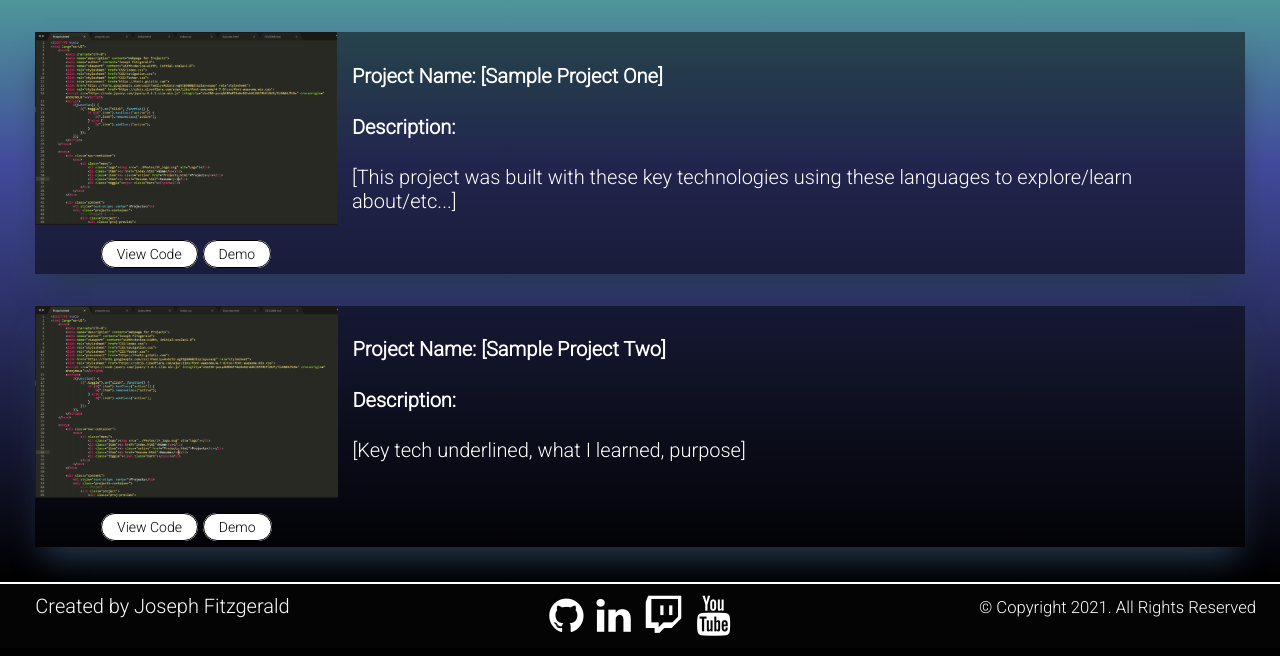
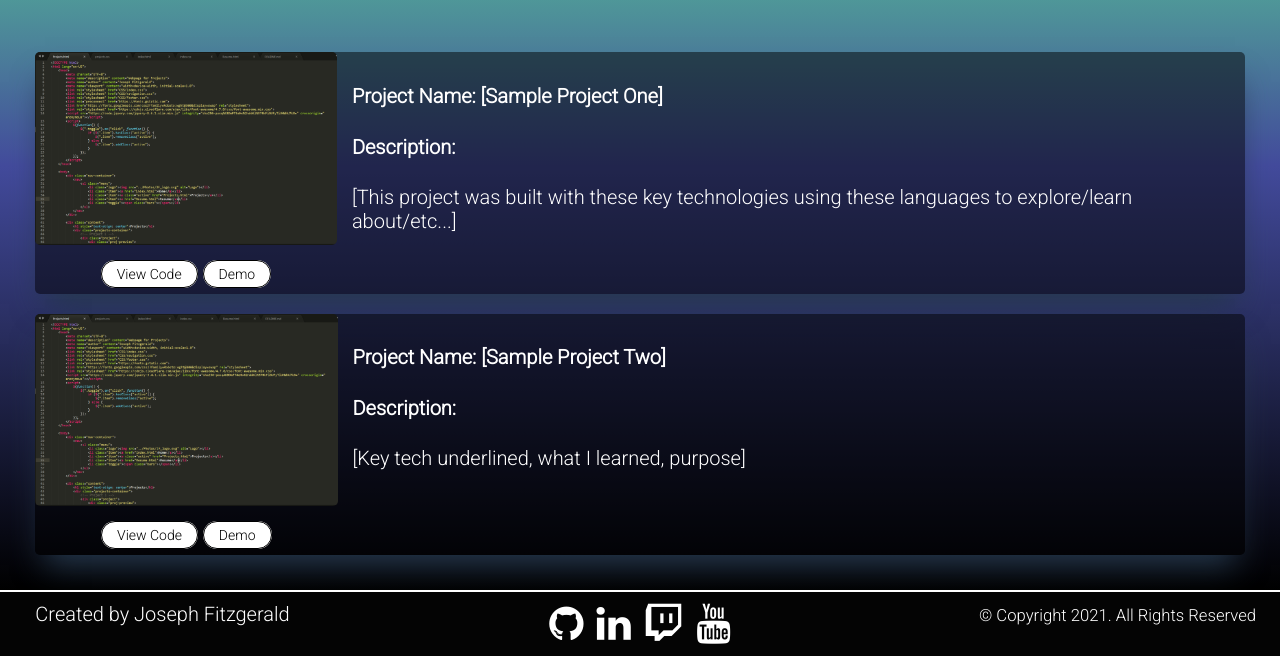
Before and after one commit to jefitzge/jefitzge.github.io, a plain HTML site: page Projects.html in a window 1280 px wide. Shown: the part 156-812 px from the top of the page. Drawn offline with nearby package versions, Linux system fonts and the light colour scheme.

Commit message:
Project/ ReadMe update
-Added new Goals
-Changed some styling on project templates

```diff
--- a/CSS/projects.css
+++ b/CSS/projects.css
@@ -31,17 +31,18 @@ body{
 	padding: 5px;
 	font-size: 20px;
 	text-align: center;
-	border-radius: 5px;
-/*	box-shadow: rgb(38, 57, 77) 0px 20px 30px -10px;
+/*	border-radius: 5px;
+	box-shadow: rgb(38, 57, 77) 0px 20px 30px -10px;
 	background-color: white;*/
-	gap: 2rem;
+	/*gap: 2rem;*/
 }
 
 .project{
 	display: flex;
 	flex-direction: column;
-	margin: 0;
+	margin-top: 20px;
 	padding: 0;
+	border-radius: 5px;
 	background: rgba(0, 0, 0, 0.5);
 	box-shadow: rgb(38, 57, 77) 0px 20px 30px -10px;
     /* Style the project sections more to make them pop*/
@@ -60,6 +61,7 @@ body{
 	width: 100%;
 }
 .proj-image > img{
+	border-radius: 5px;
 	height: auto;
 	width: 100%;
 }
```
Also changed, not shown: 1 other file.
